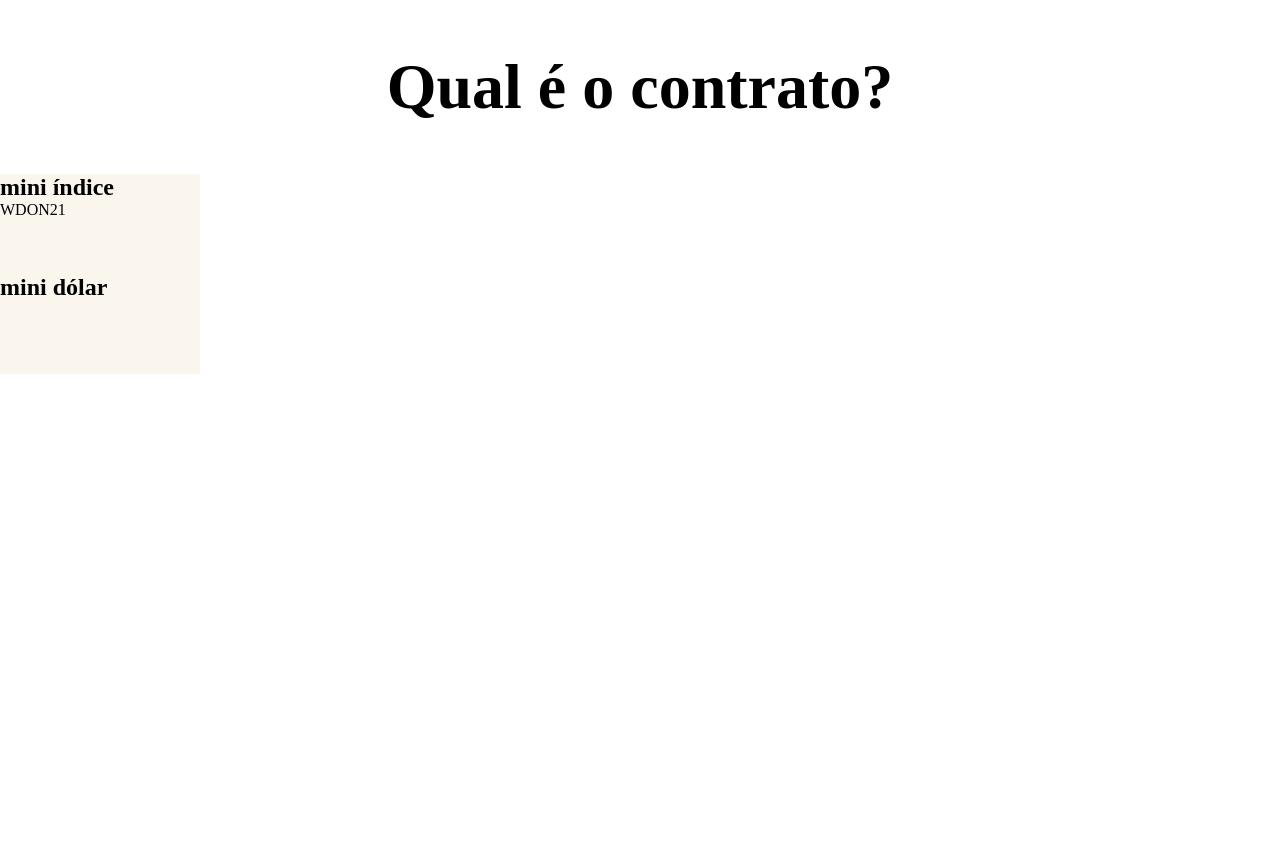
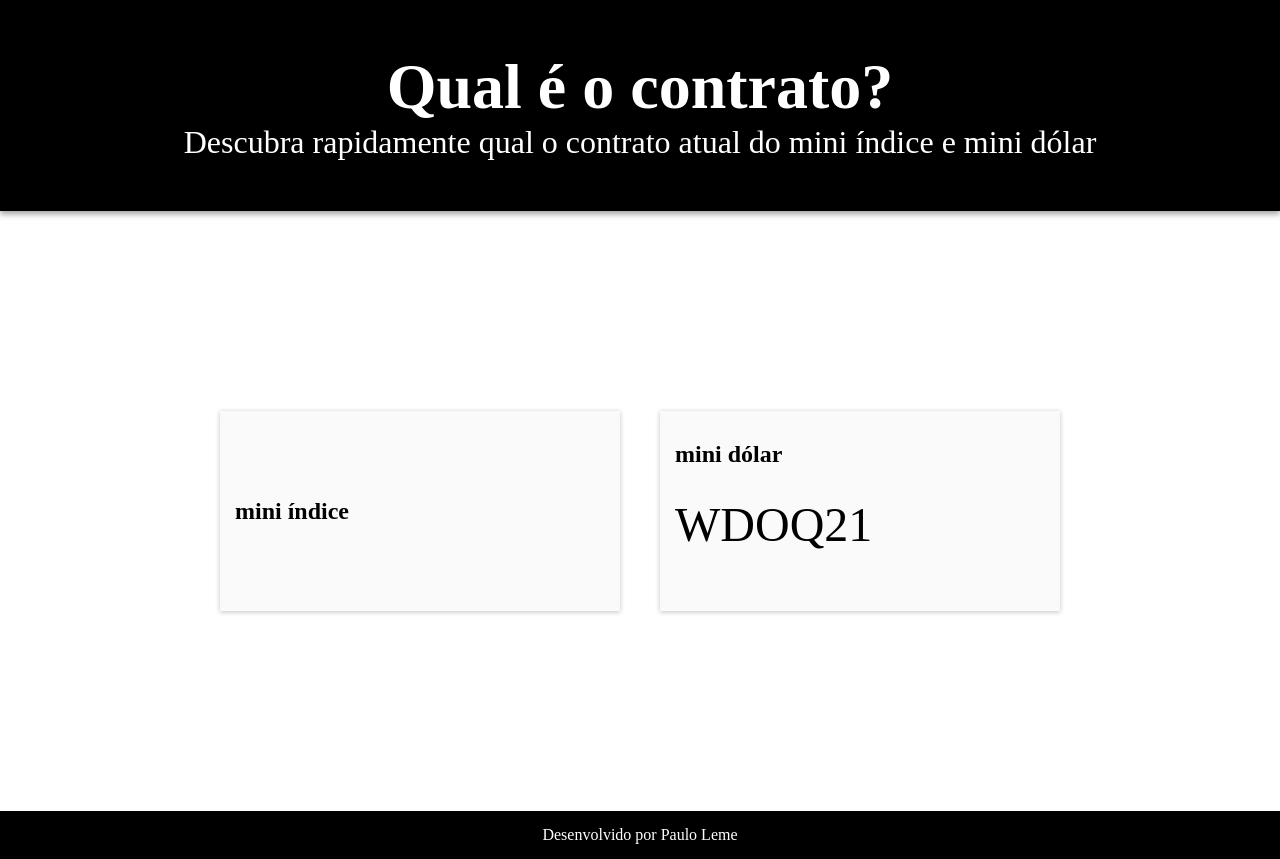
Before and after one commit to PauloHLeme/Projeto_contratos_mercado_financeiro, a plain HTML site: page index.html in a window 1280 px wide. Before the commit the page ends 800 px from the top, so only its background shows below. Drawn offline with Linux system fonts and the light colour scheme.

Commit message:
style iniciado

```diff
--- a/contrato.js
+++ b/contrato.js
@@ -27,40 +27,40 @@ function monthletter(mes) {
     let letter = "A"
     switch(key){
         case 1:
-            letter = "F";
+            letter = "G";
         break
         case 2:
-            letter = "G";
+            letter = "H";
         break
         case 3:
-            letter = "H";
+            letter = "J";
         break
         case 4:
-            letter = "J";
+            letter = "K";
         break
         case 5:
-            letter = "K";
+            letter = "M";
         break
         case 6:
-            letter = "M";
+            letter = "N";
         break
         case 7:
-            letter = "N";
+            letter = "Q";
         break
         case 8:
-            letter = "Q";
+            letter = "U";
         break
         case 9:
-            letter = "U";
+            letter = "V";
         break
         case 10:
-            letter = "V";
+            letter = "X";
         break
         case 11:
-            letter = "X";
+            letter = "Z";
         break
         case 12:
-            letter = "Z";
+            letter = "F";
         break
     }
     return letter
--- a/index.html
+++ b/index.html
@@ -8,17 +8,22 @@
     <title>Qual o Contrato?</title>
 </head>
 <body>
-<header><h1>Qual é o contrato?</h1></header>
+<header>
+    <h1>Qual é o contrato?</h1>
+    <p>Descubra rapidamente qual o contrato atual do mini índice e mini dólar</p>
+    </header>
 <main>
-    <div class="contrato-main">
-        <h2>mini índice</h2>
-        <div id="wdo"></div>
-        <div><script src="contrato.js"></script></div>
-    </div>
-    <div class="contrato-main">
-        <h2>mini dólar</h2>
-    </div>
+    <section>
+        <div class="contrato-main">
+            <h2>mini índice</h2>
+        </div>
+        <div class="contrato-main">
+            <h2>mini dólar</h2>
+            <div id="wdo"></div>
+            <div><script src="contrato.js"></script></div>
+        </div>
+    </section>
 </main>
-<footer></footer>
+<footer><p>Desenvolvido por Paulo Leme</p></footer>
 </body>
 </html>
--- a/style.css
+++ b/style.css
@@ -5,14 +5,58 @@
     padding: 0;
 }
 
+body{
+    height:100vh;
+    display: flex;
+    flex-direction: column;
+}
+
 header{
     padding: 50px;
     font-size: 2rem;
     text-align: center;
+    color: white;
+    background-color: black;
+    box-shadow: 0 3px 6px rgba(0, 0, 0, 0.384);
+}
+
+section{
+    width: 1000px;
+    height: 600px;
+    margin: auto;
+    display: flex;
+    flex-direction: row;
+    flex-wrap: wrap;
+    justify-content: center;
+    align-items: center;
 }
 
 .contrato-main{
-    width: 200px;
-    height: 100px;
-    background-color: rgb(250, 245, 237);
+    box-sizing: border-box;
+    width: 400px;
+    height: 200px;
+    background-color: rgb(250, 250, 250);
+    margin: 20px;
+    padding: 15px;
+    display: flex;
+    flex-direction: column;
+    justify-content: space-around;
+    box-shadow:0px 1px 5px rgba(0,0,0,0.24);
+    transition: all 0.3s cubic-bezier(.25,.8,.25,1);
 }
+
+.contrato-main:hover{
+    box-shadow: 0 14px 28px rgba(0,0,0,0.25), 0 10px 10px rgba(0,0,0,0.22);
+}
+
+div#wdo{
+    font-size: 3rem;
+}
+
+footer{
+    margin-top: auto;
+    padding: 15px;
+    text-align: center;
+    background-color: black;
+    color: white;
+}
```
